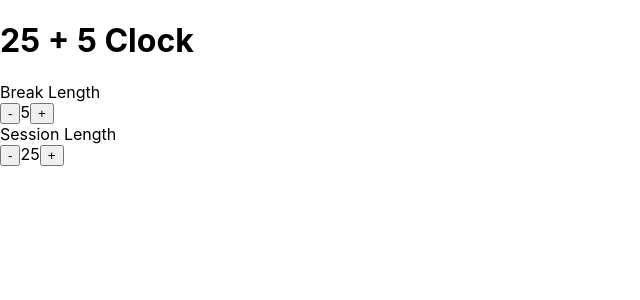
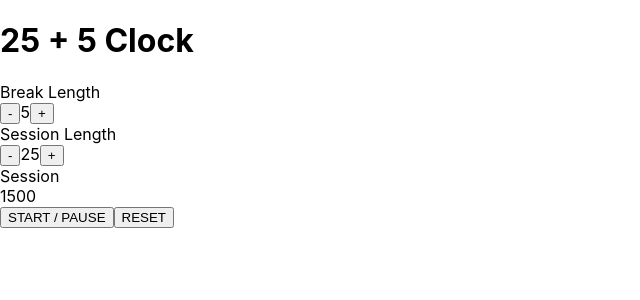
Before and after one commit to vilmis04/simple-pomodoro-clock, a React (Create React App) app: page / in a window 1280 px wide. Shown: the top 300 px of the page, without its empty margins (0-640 px from the left). Built offline with nearby package versions, Linux system fonts and the light colour scheme.

Commit message:
feat: add timer, start, stop and reset

```diff
--- a/src/App.js
+++ b/src/App.js
@@ -1,5 +1,4 @@
-import logo from './logo.svg';
-import React, { useState } from 'react';
+import React, { useState, useEffect } from 'react';
 import LengthSetting from './components/LengthSetting';
 import Timer from './components/Timer';
 import Controls from './components/Controls';
@@ -8,36 +7,71 @@ import Controls from './components/Controls';
 function App() {
   const defaultBreakLength = 5;
   const defaultSessionLength = 25;
+  // let timerID = '';
 
   const [ breakTime, setBreakTime ] = useState(defaultBreakLength);
   const [ sessionTime, setSessionTime ] = useState(defaultSessionLength);
-  // const [ sessionTime, setSessionTime ] = useState(defaultSessionLength);
+  const [ stage, setStage ] = useState('Session');
+  const [ remainingTime, setRemainingTime ] = useState(sessionTime*60);
+  const [ isActive, setIsActive ] = useState(false);
+  // const [ isPaused, setIsPaused ] = useState(false);
+  // console.log('set default time');
 
   function handleReset() {
     setBreakTime(defaultBreakLength);
     setSessionTime(defaultSessionLength);
+    setStage('Session');
+    setRemainingTime(defaultSessionLength*60);
+    setIsActive(false);
   }
 
   function handleTimer(timer, step) {
+    if (isActive) return;
     switch (timer) {
       case 'Break Length':
-        updateTimer(setBreakTime, breakTime, step);
+        updatePresetTime(setBreakTime, breakTime, step);
+
         break;
       case 'Session Length':
-        updateTimer(setSessionTime, sessionTime, step);
+        updatePresetTime(setSessionTime, sessionTime, step);
+        // if (stage === 'Session') setRemainingTime(sessionTime*60);
         break;
     }
 
   }
 
-  function updateTimer(callback, state, step) {
+  function updatePresetTime(callback, state, step) {
+    // if (isActive) return;
     const MIN_TIME = 1;
     const MAX_TIME = 60;
 
     if ((state > MIN_TIME && step<=0) || (state < MAX_TIME && step>=0)) {
-            callback(state + step);
-          }
+      const timePreset = state + step;
+      callback(timePreset);
+      if (stage === 'Break' && callback === setBreakTime) {
+        setRemainingTime(timePreset*60);
+      } else if (stage === 'Session' && callback === setSessionTime) {
+        setRemainingTime(timePreset*60);
+      }
+    }
   }
+
+  function startPauseTimer() {
+    setIsActive(!isActive);
+  }
+
+  useEffect(() => {
+    let timer = null;
+    // if (isActive && !isPaused) {
+    if (isActive) {
+      timer = setInterval(() => {
+        setRemainingTime(remainingTime-1);
+      }, 1000);
+    } else {
+      clearInterval(timer);
+    }
+    return () => clearInterval(timer);
+  });
 
   return (
     <div>
@@ -46,8 +80,8 @@ function App() {
         <LengthSetting name='Break Length' value={breakTime} handleClick={(t,s) => handleTimer(t,s)} />
         <LengthSetting name='Session Length' value={sessionTime} handleClick={(t,s) => handleTimer(t,s)} />
       </div>
-      <Timer />
-      <Controls />
+      <Timer stage={stage} time={remainingTime} />
+      <Controls startPause={startPauseTimer} reset={handleReset} />
     </div>
   );
 }
--- a/src/components/Controls.js
+++ b/src/components/Controls.js
@@ -1,3 +1,12 @@
 export default function Controls(props) {
-    return null;
+    return (
+        <div>
+            <button onClick={props.startPause} >
+                START / PAUSE
+            </button>
+            <button onClick={props.reset} >
+                RESET
+            </button>
+        </div>
+    );
 }
--- a/src/components/Timer.js
+++ b/src/components/Timer.js
@@ -1,3 +1,8 @@
 export default function Timer(props) {
-    return null;
+    return (
+        <div>
+            <div>{props.stage}</div>
+            <div>{props.time}</div>
+        </div>
+    );
 }
```
